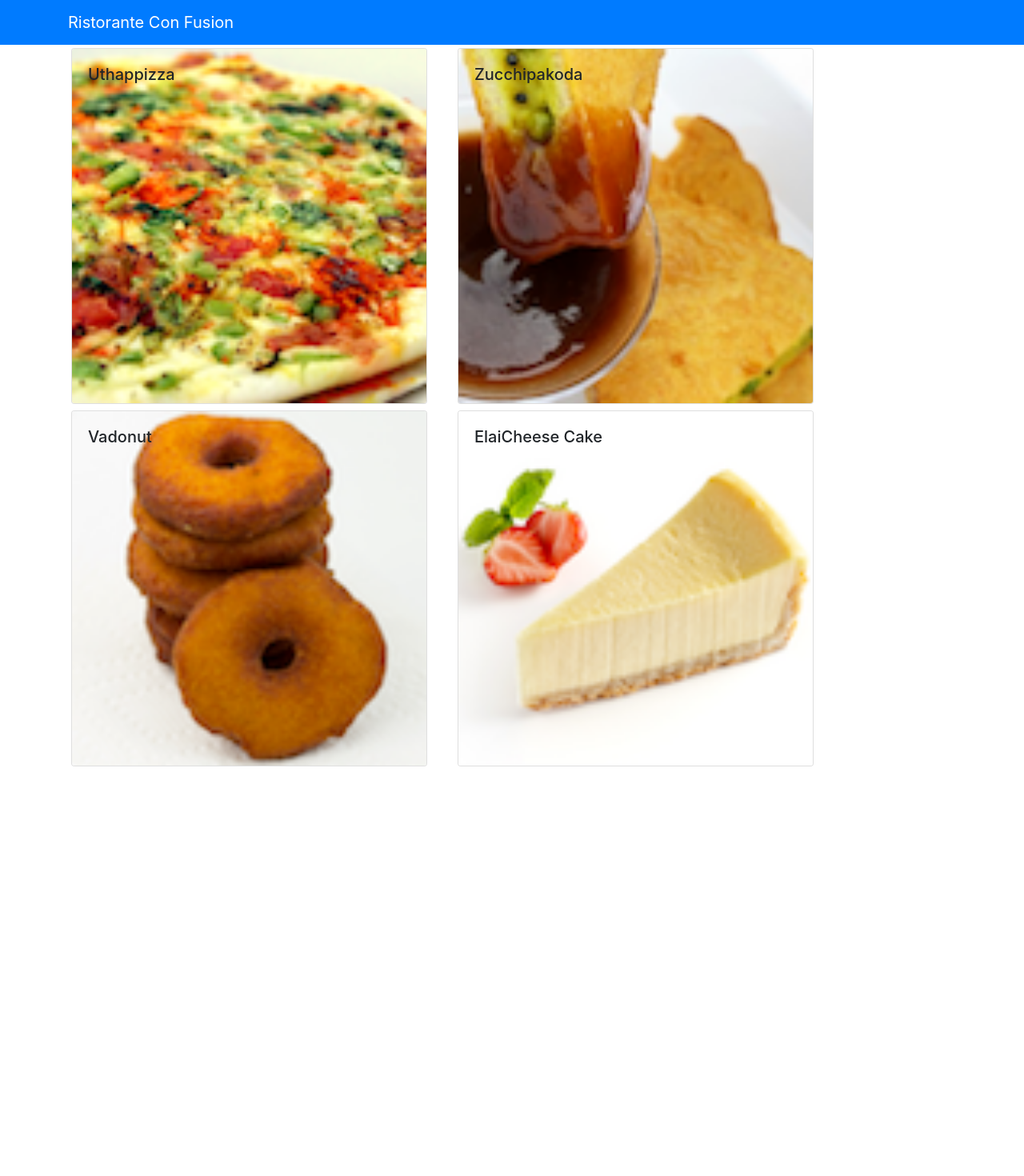
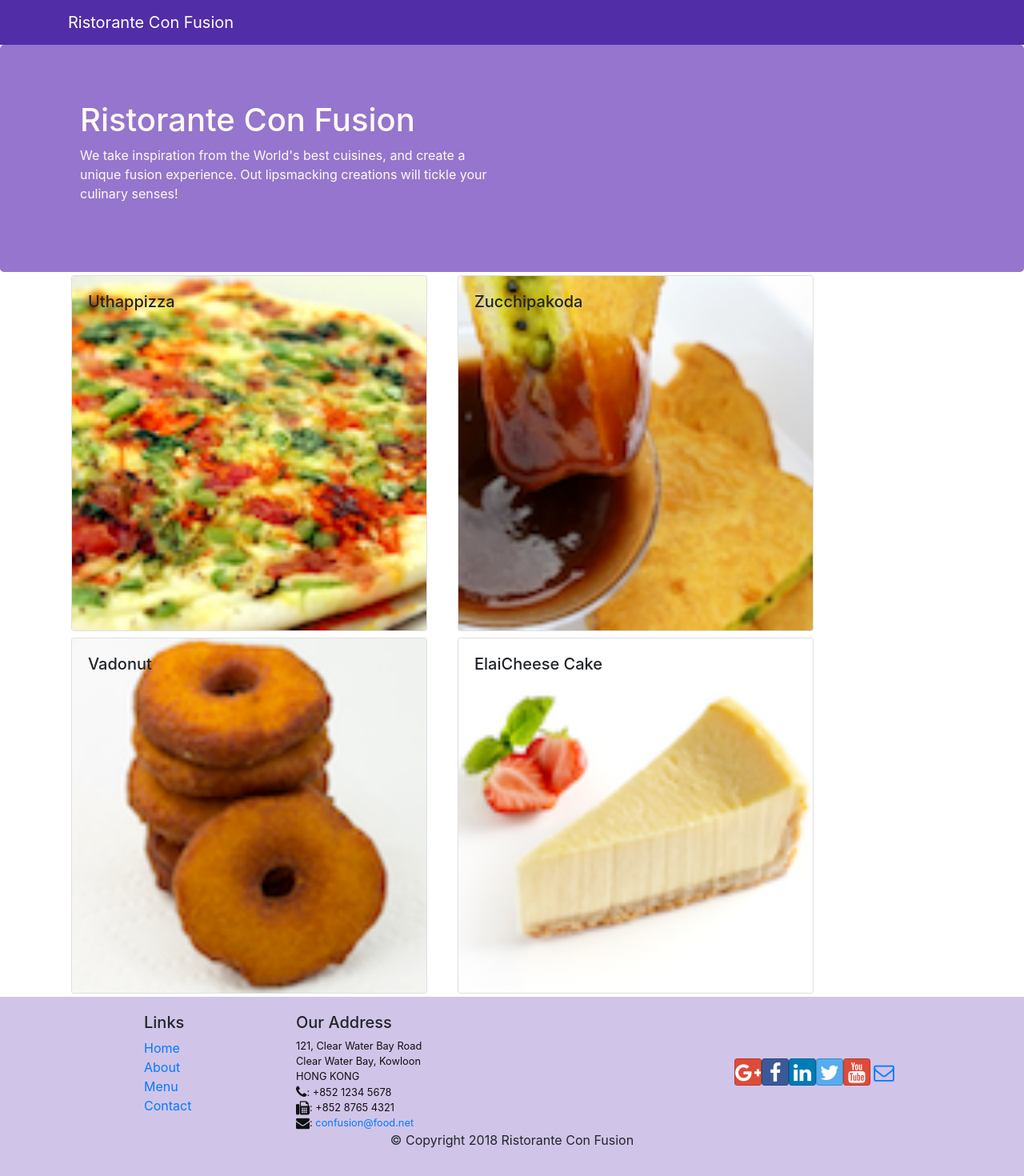
Before and after one commit to Elenaires/Full-Stack-Web-Development-With-React, a React (Create React App) app in the folder React/confusion/: page /contactus in a window 1280 px wide. Shown: the top 1470 px of the page at 80% size. Before the commit the page ends 962 px from the top, so only its background shows below. Built offline with nearby package versions, Linux system fonts and the light colour scheme.

Commit message:
header and footer component

```diff
--- a/React/confusion/package.json
+++ b/React/confusion/package.json
@@ -4,6 +4,8 @@
   "private": true,
   "dependencies": {
     "bootstrap": "4.0.0",
+    "bootstrap-social": "5.1.1",
+    "font-awesome": "4.7.0",
     "react": "^16.6.3",
     "react-dom": "^16.6.3",
     "react-popper": "0.9.2",
--- a/React/confusion/src/App.css
+++ b/React/confusion/src/App.css
@@ -3,3 +3,37 @@ ul {
     margin: 0;
     padding: 0;
 }
+
+.row-header{
+    margin:0px auto;
+    padding:0px auto;
+}
+
+.row-content {
+    margin:0px auto;
+    padding: 50px 0px 50px 0px;
+    border-bottom: 1px ridge;
+    min-height:400px;
+}
+
+.footer{
+    background-color: #D1C4E9;
+    margin:0px auto;
+    padding: 20px 0px 20px 0px;
+}
+.jumbotron {
+    padding:70px 30px 70px 30px;
+    margin:0px auto;
+    background: #9575CD ;
+    color:floralwhite;
+}
+
+address{
+    font-size:80%;
+    margin:0px;
+    color:#0f0f0f;
+}
+
+.navbar-dark {
+    background-color: #512DA8;
+}
--- a/React/confusion/src/App.js
+++ b/React/confusion/src/App.js
@@ -1,28 +1,13 @@
 import React, { Component } from 'react';
-import logo from './logo.svg';
-import { Navbar, NavbarBrand } from 'reactstrap';
-import Menu from './components/MenuComponent';
+import Main from './components/MainComponent';
 import './App.css';
-import { DISHES } from './shared/dishes';
 
 class App extends Component {
-  constructor(props){
-    super(props);
-
-    this.state = {
-      dishes: DISHES
-    };
-  }
 
   render() {
     return (
       <div>
-        <Navbar dark color="primary">
-          <div className="container">
-            <NavbarBrand href="/">Ristorante Con Fusion</NavbarBrand>
-          </div>
-        </Navbar>
-        <Menu dishes={this.state.dishes}/>
+        <Main />
       </div>
     );
   }
--- /dev/null
+++ b/React/confusion/src/components/FooterComponent.js
@@ -0,0 +1,50 @@
+import React from 'react';
+
+function Footer(props) {
+    return(
+    <div className="footer">
+        <div className="container">
+            <div className="row justify-content-center">
+                <div className="col-4 offset-1 col-sm-2">
+                    <h5>Links</h5>
+                    <ul className="list-unstyled">
+                        <li><a href="#">Home</a></li>
+                        <li><a href="#">About</a></li>
+                        <li><a href="#">Menu</a></li>
+                        <li><a href="contactus.html">Contact</a></li>
+                    </ul>
+                </div>
+                <div className="col-7 col-sm-5">
+                    <h5>Our Address</h5>
+                    <address>
+		              121, Clear Water Bay Road<br />
+		              Clear Water Bay, Kowloon<br />
+		              HONG KONG<br />
+		              <i className="fa fa-phone fa-lg"></i>: +852 1234 5678<br />
+		              <i className="fa fa-fax fa-lg"></i>: +852 8765 4321<br />
+		              <i className="fa fa-envelope fa-lg"></i>: <a href="mailto:confusion@food.net">
+                         confusion@food.net</a>
+                    </address>
+                </div>
+                <div className="col-12 col-sm-4 align-self-center">
+                    <div className="text-center">
+                        <a className="btn btn-social-icon btn-google" href="http://google.com/+"><i className="fa fa-google-plus"></i></a>
+                        <a className="btn btn-social-icon btn-facebook" href="http://www.facebook.com/profile.php?id="><i className="fa fa-facebook"></i></a>
+                        <a className="btn btn-social-icon btn-linkedin" href="http://www.linkedin.com/in/"><i className="fa fa-linkedin"></i></a>
+                        <a className="btn btn-social-icon btn-twitter" href="http://twitter.com/"><i className="fa fa-twitter"></i></a>
+                        <a className="btn btn-social-icon btn-google" href="http://youtube.com/"><i className="fa fa-youtube"></i></a>
+                        <a className="btn btn-social-icon" href="mailto:"><i className="fa fa-envelope-o"></i></a>
+                    </div>
+                </div>
+            </div>
+            <div className="row justify-content-center">
+                <div className="col-auto">
+                    <p>© Copyright 2018 Ristorante Con Fusion</p>
+                </div>
+            </div>
+        </div>
+    </div>
+    )
+}
+
+export default Footer;
--- /dev/null
+++ b/React/confusion/src/components/HeaderComponent.js
@@ -0,0 +1,28 @@
+import React, { Component } from 'react';
+import { Navbar, NavbarBrand, Jumbotron } from 'reactstrap';
+
+class Header extends Component {
+    render() {
+        return (
+            <React.Fragment>
+            <Navbar dark>
+                <div className="container">
+                    <NavbarBrand href="/">Ristorante Con Fusion</NavbarBrand>
+                </div>
+                </Navbar>
+                <Jumbotron>
+                    <div className="container">
+                        <div className="row row-header">
+                            <div className="col-12 col-sm-6">
+                                <h1>Ristorante Con Fusion</h1>
+                                <p>We take inspiration from the World's best cuisines, and create a unique fusion experience. Out lipsmacking creations will tickle your culinary senses!</p>
+                            </div>
+                        </div>
+                    </div>
+                </Jumbotron>
+            </React.Fragment>
+        );
+    }
+}
+
+export default Header;
--- a/React/confusion/src/components/MainComponent.js
+++ b/React/confusion/src/components/MainComponent.js
@@ -1,7 +1,8 @@
 import React, { Component } from 'react';
-import { Navbar, NavbarBrand } from 'reactstrap';
 import Menu from './MenuComponent';
 import DishDetail from './DishDetailComponent';
+import Header from './HeaderComponent';
+import Footer from './FooterComponent';
 import { DISHES } from '../shared/dishes';
 
 class Main extends Component {
@@ -22,15 +23,12 @@ class Main extends Component {
     render() {
         return (
             <div>
-                <Navbar dark color="primary">
-                <div className="container">
-                    <NavbarBrand href="/">Ristorante Con Fusion</NavbarBrand>
-                </div>
-                </Navbar>
+                <Header />
                 <Menu dishes={this.state.dishes}
                     onClick={(dishId) => this.onDishSelect(dishId)}/>
                 <DishDetail
                     dish={this.state.dishes.filter((dish) => dish.id === this.state.selectedDish)[0]}/>
+                <Footer />
             </div>
         );
     }
--- a/React/confusion/src/index.js
+++ b/React/confusion/src/index.js
@@ -1,6 +1,8 @@
 import React from 'react';
 import ReactDOM from 'react-dom';
 import 'bootstrap/dist/css/bootstrap.min.css';
+import 'font-awesome/css/font-awesome.min.css';
+import 'bootstrap-social/bootstrap-social.css';
 import './index.css';
 import App from './App';
 import * as serviceWorker from './serviceWorker';
```
Also changed, not shown: React/confusion/src/logo.svg (deleted), 1 other file (tests, documents, lock files or other folders).
